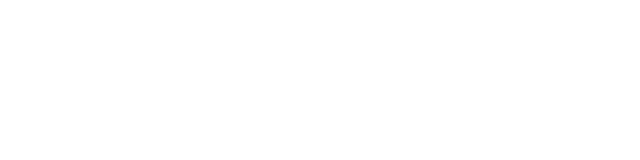
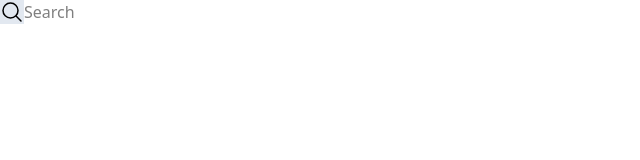
Before and after one commit to abvsng/ui-components, a React (Vite) app: page / in a window 1280 px wide. Shown: the top 160 px of the page, without its empty margins (0-640 px from the left). Built offline with nearby package versions, Linux system fonts and the light colour scheme.

Commit message:
SearchBar Setup

```diff
--- a/src/App.jsx
+++ b/src/App.jsx
@@ -1,7 +1,12 @@
 import "./App.css";
+import { SearchBar } from "./components/SearchBar";
 
 function App() {
-  return <></>;
+  return (
+    <>
+      <SearchBar />
+    </>
+  );
 }
 
 export default App;
--- /dev/null
+++ b/src/components/SearchBar.jsx
@@ -0,0 +1,13 @@
+import { SearchIcon } from "../svg/SearchIcon";
+export function SearchBar() {
+  return (
+    <>
+      <div className="flex flex-row relative">
+        <button className=" bg-slate-200 hover:bg-slate-300">
+          <SearchIcon />
+        </button>
+        <input type="text" placeholder="Search" />
+      </div>
+    </>
+  );
+}
--- /dev/null
+++ b/src/svg/SearchIcon.jsx
@@ -0,0 +1,20 @@
+export function SearchIcon() {
+  return (
+    <>
+      <svg
+        xmlns="http://www.w3.org/2000/svg"
+        fill="none"
+        viewBox="0 0 24 24"
+        strokeWidth={1.5}
+        stroke="currentColor"
+        className="size-6"
+      >
+        <path
+          strokeLinecap="round"
+          strokeLinejoin="round"
+          d="m21 21-5.197-5.197m0 0A7.5 7.5 0 1 0 5.196 5.196a7.5 7.5 0 0 0 10.607 10.607Z"
+        />
+      </svg>
+    </>
+  );
+}
```
